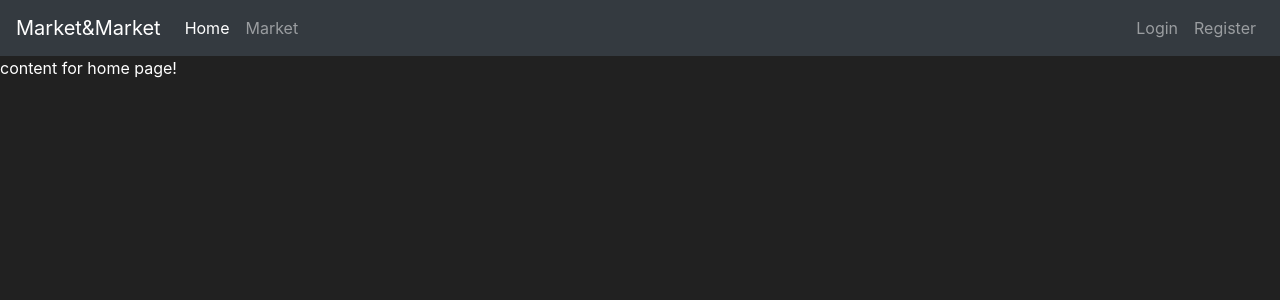
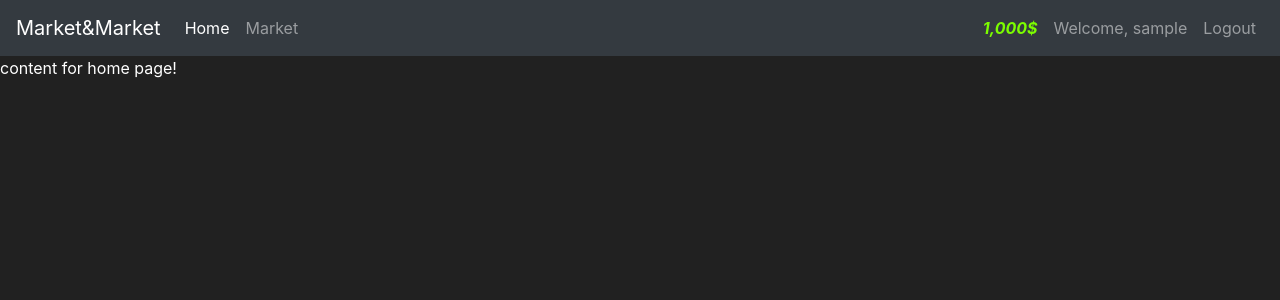
Before and after one commit to bSemir/Flask-App, a Flask app: page / in a window 1280 px wide. Shown: the top 300 px of the page. Run offline with Flask 2, Linux system fonts and the light colour scheme; the visitor is signed in with stand-in values (Sample User, id 1); data comes from the database, SQL or seed files in the repository; some libraries are stand-ins or nearby versions.

Commit message:
check if user already exists, budget displa..

```diff
--- a/market/models.py
+++ b/market/models.py
@@ -17,6 +17,14 @@ class User(db.Model, UserMixin):
     password_hash = db.Column(db.String(length=60), nullable=False)
     budget = db.Column(db.Integer(), nullable=False, default=1000)
     items = db.relationship('Item', backref='owned_user', lazy=True)
+
+    # we can call this property in base.html (current_user.prettier_budget)
+    @property
+    def prettier_budget(self):
+        if len(str(self.budget)) >= 4:
+            return f'{str(self.budget)[:-3]},{str(self.budget)[-3:]}$'
+        else:
+            return f"{self.budget}$"
 
     @property
     def password(self):
--- a/market/templates/base.html
+++ b/market/templates/base.html
@@ -28,6 +28,22 @@
                 <a class="nav-link" href="{{ url_for('market_page') }}">Market</a>
             </li>
         </ul>
+        <!--        we can access current_user bc of our login_user that's imported in routes.py -->
+        {% if current_user.is_authenticated %}
+        <ul class="navbar-nav">
+            <li class="nav-item">
+                <a class="nav-link" style="color: lawngreen; font-weight: bold">
+                    <i class="bi bi-coin">{{ current_user.prettier_budget }}</i>
+                </a>
+            </li>
+            <li class="nav-item">
+                <a class="nav-link">Welcome, {{ current_user.username }} </a>
+            </li>
+            <li class="nav-item">
+                <a class="nav-link" href="#">Logout </a>
+            </li>
+        </ul>
+        {% else %}
         <ul class="navbar-nav">
             <li class="nav-item">
                 <a class="nav-link" href="{{ url_for('login_page') }}">Login </a>
@@ -36,6 +52,7 @@
                 <a class="nav-link" href="{{ url_for('register_page') }}">Register</a>
             </li>
         </ul>
+        {% endif %}
     </div>
 </nav>
 <!--grab flashed poruke sa Jinjom-->
```
